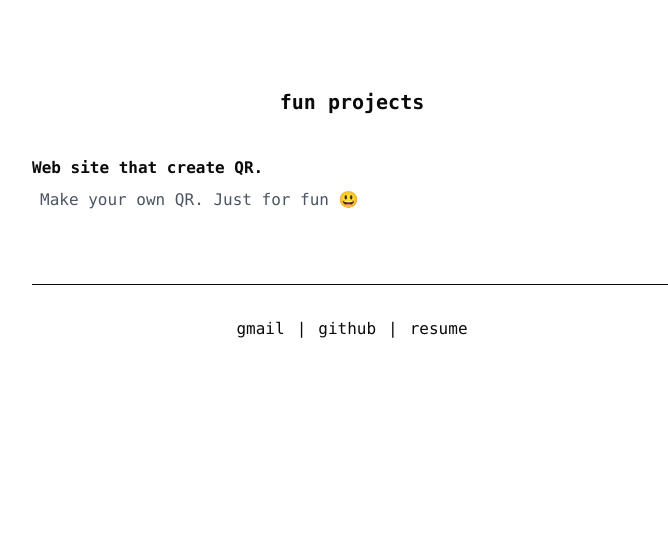
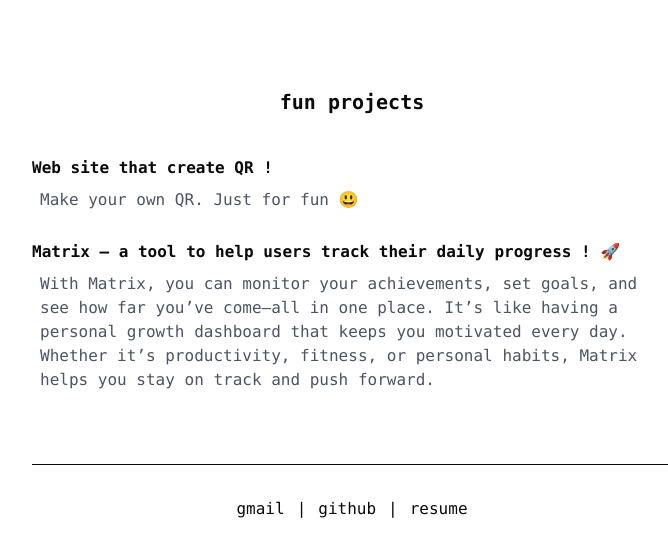
Before and after one commit to breeworks/portfolio, a Next.js app: page /funproject in a window 1280 px wide. Shown: the top 556 px of the page, without its empty margins (288-956 px from the left). Built offline with nearby package versions, Linux system fonts and the light colour scheme.

Commit message:
added new project

```diff
--- a/src/app/Seriousproject/page.tsx
+++ b/src/app/Seriousproject/page.tsx
@@ -11,7 +11,7 @@ export default function Page() {
         <Link href="https://github.com/breeworks/chrome-ext">
           <span className="font-semibold">
             This chrome extension helps to watch the filtered content of the
-            user&apos;s choice{" "}
+            user&apos;s choice !
           </span>
         </Link>
         <p className="p-2 text-gray-600">
@@ -23,7 +23,7 @@ export default function Page() {
       <div className="mb-5">
         <Link href="https://github.com/breeworks/muse">
           <span className="font-semibold">
-            This help in transforming the old interior to new
+            This help in transforming the old interior to new !
           </span>
         </Link>
         <p className="p-2 text-gray-600">
@@ -35,7 +35,7 @@ export default function Page() {
       <div className="mb-5">
         <Link href="https://github.com/breeworks/coupons">
           <span className="font-semibold">
-            Website where user can share the rewards
+            Website where user can share the rewards !
           </span>
         </Link>
         <p className="p-2 text-gray-600"> A unique platform that allows users to buy, sell, or exchange rewards,
--- a/src/app/funproject/page.tsx
+++ b/src/app/funproject/page.tsx
@@ -14,11 +14,21 @@ export default function Page() {
         <div className="mb-5">
         <Link href="https://github.com/breeworks/QR-generator">
           <span className="font-semibold">
-          Web site that create QR.
+          Web site that create QR !
           </span>
         </Link>
         <p className="p-2 text-gray-600">
           Make your own QR. Just for fun 😃
+        </p>
+      </div>
+      <div className="mb-5">
+        <Link href="https://github.com/breeworks/matrix">
+          <span className="font-semibold">
+          Matrix — a tool to help users track their daily progress ! 🚀
+          </span>
+        </Link>
+        <p className="p-2 text-gray-600">
+        With Matrix, you can monitor your achievements, set goals, and see how far you’ve come—all in one place. It’s like having a personal growth dashboard that keeps you motivated every day. Whether it’s productivity, fitness, or personal habits, Matrix helps you stay on track and push forward.
         </p>
       </div>
       </div>
--- a/src/app/layout.tsx
+++ b/src/app/layout.tsx
@@ -8,8 +8,8 @@ const spaceMono = Space_Mono({
 })
 
 export const metadata: Metadata = {
-  title: 'Disha Faujdar 🦌',
-  description: 'Personal portfolio of a computer science student',
+  title: 'Disha Faujdar',
+  description: 'Personal portfolio of a data science student',
 }
 
 export default function RootLayout({
--- a/src/components/footer.tsx
+++ b/src/components/footer.tsx
@@ -9,7 +9,7 @@ export default function Footer() {
             <span>|</span>
               <a href="https://github.com/breeworks" rel='noopener noreferrer' target='_blank' className="hover:underline">github</a>
               <span>|</span>
-              <a href="https://docs.google.com/document/d/1pPnCgx1BH2N7r6nvRZI8Rr2Dkbsjk9E0wNn5paHdS6E/edit?usp=sharing" rel='noopener noreferrer' target='_blank' className="hover:underline">resume</a>
+              <a href="https://docs.google.com/document/d/1-kSOAdsLzVboK2Sg5K1iWwVZDOS2cZPDiX-4kBLbhMY/edit?usp=sharing" rel='noopener noreferrer' target='_blank' className="hover:underline">resume</a>
             </nav>
           </footer>
     </div>
```
